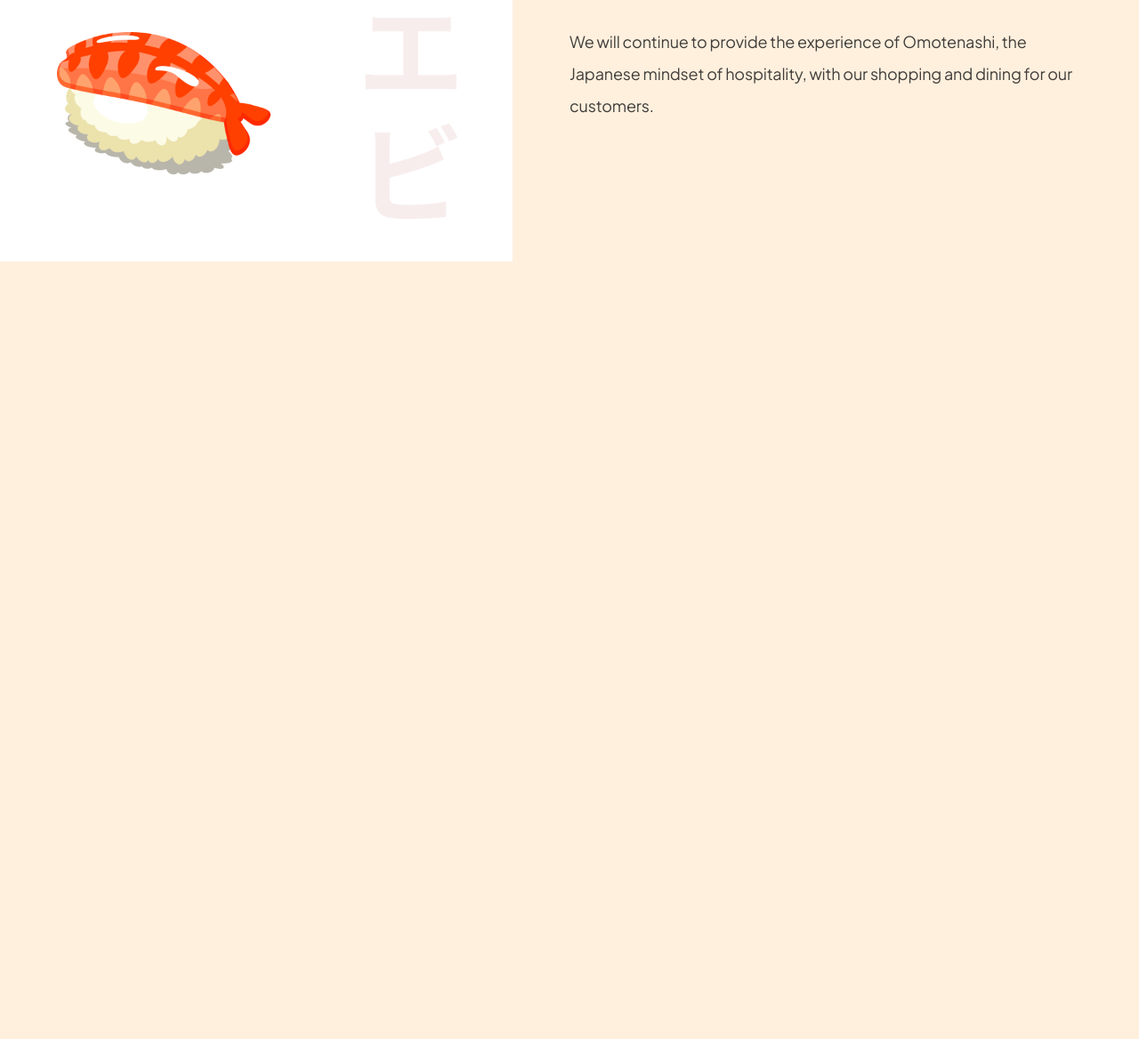
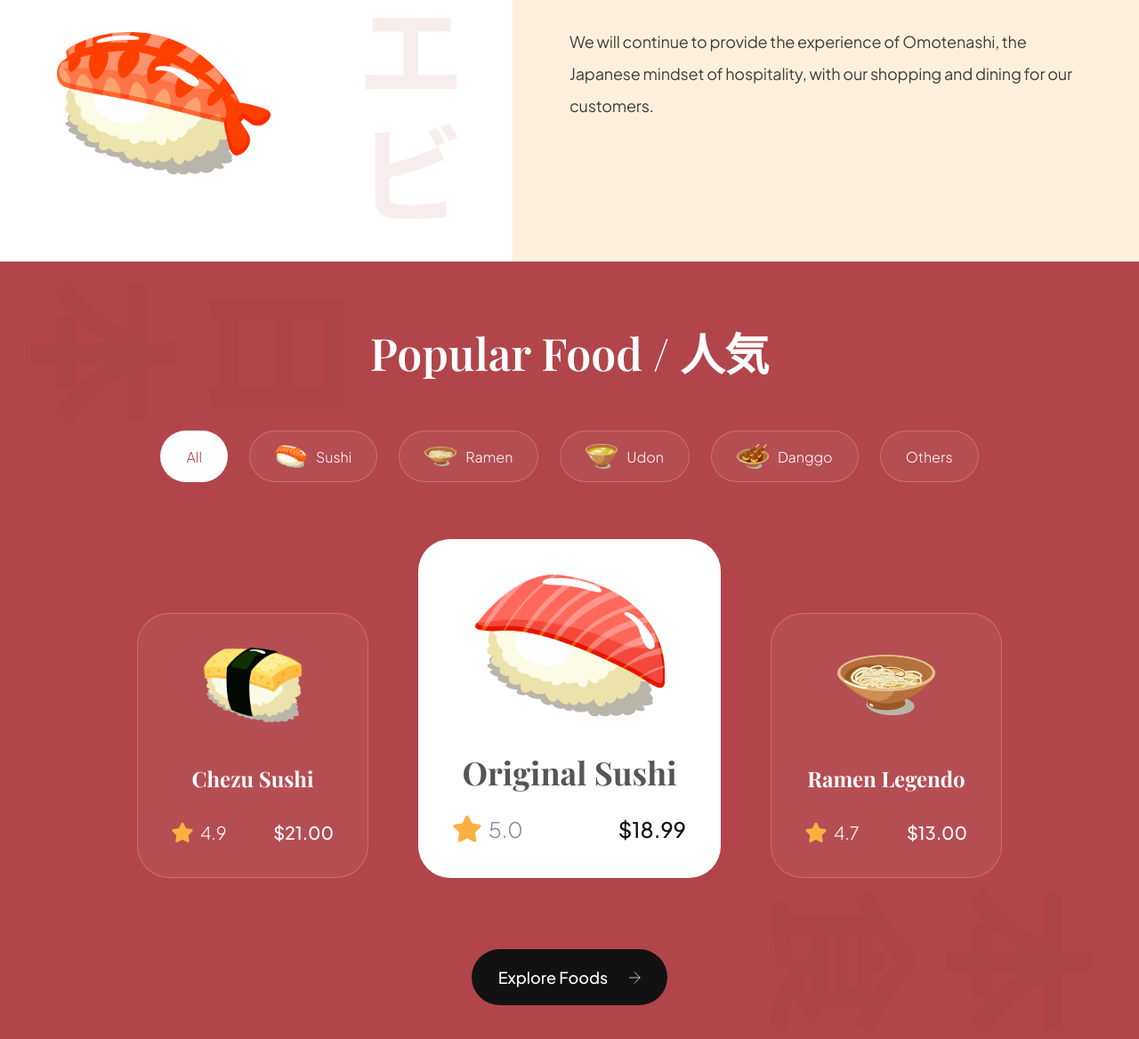
Before and after one commit to codnrawbwj/sushi-restaurant, a website built with Vite: page index.html in a window 1280 px wide. Shown: the part 1224-2392 px from the top of the page at 89% size. Before the commit the page ends 1518 px from the top, so only its background shows below. Built offline with nearby package versions, Linux system fonts and the light colour scheme.

Commit message:
popular section

```diff
--- a/css/sections/popular.css
+++ b/css/sections/popular.css
@@ -0,0 +1,197 @@
+.popular-foods {
+    padding: 64px;
+
+    display: flex;
+    flex-direction: column;
+
+    background-color: var(--primary-color);
+    background-image: url(../../assets/popular_bg.png);
+    background-position: center;
+    background-repeat: no-repeat;
+    background-size: contain;
+    overflow: hidden;
+}
+
+.popular-foods__title {
+    font-size: 50px;
+    font-family: var(--playfair-display);
+    font-weight: 600;
+    line-height: 78px;
+    color: #fff;
+    text-align: center;
+}
+
+.popular-foods__filter {
+    margin-top: 48px;
+    max-width: 100%;
+    overflow-x: auto;
+
+    display: flex;
+    justify-content: center;
+    gap: 24px;
+}
+
+.popular-foods__filter-btn {
+    padding: 10px 28px;
+    display: flex;
+    flex-direction: row;
+    align-items: center;
+    gap: 10px;
+
+    background: rgba(255, 255, 255, 0.05);
+    border: 1px solid rgba(255, 255, 255, 0.2);
+    border-radius: 46px;
+    font-size: 16px;
+    font-weight: 300;
+    line-height: 25px;
+    font-family: var(--plus-jakarta-sans);
+    color: #fff;
+    cursor: pointer;
+}
+
+.popular-foods__filter-btn img {
+    width: 36px;
+    height: 36px;
+    object-fit: contain;
+}
+
+.popular-foods__filter-btn.active {
+    background-color: white;
+    color: var(--primary-color);
+}
+
+.popular-foods__filter-btn:hover {
+    background-color: white;
+    color: var(--primary-color);
+}
+
+.popular-foods__catalogue {
+    margin-top: 64px;
+    display: flex;
+    justify-content: center;
+    align-items: flex-end;
+    flex-wrap: wrap;
+    gap: 56px;
+}
+
+.popular-foods__button {
+    width: fit-content;
+
+    padding: 20px 30px;
+    margin: 80px auto 0;
+
+    background-color: var(--secondary-color);
+    border-radius: 64px;
+    border: none;
+    outline: none;
+    cursor: pointer;
+
+    font-family: var(--plus-jakarta-sans);
+    color: #fff;
+    font-size: 18px;
+    line-height: 23px;
+    font-weight: 500;
+}
+
+.popular-foods__button img {
+    width: 14px;
+    height: 14px;
+    object-fit: contain;
+    margin-left: 20px;
+}
+
+.popular-foods__card {
+    padding: 38px;
+    min-width: 260px;
+    height: fit-content;
+
+    display: flex;
+    align-items: center;
+    flex-direction: column;
+
+    border-radius: 36px;
+    background: rgba(255, 255, 255, 0.05);
+    border: 1px solid rgba(255, 255, 255, 0.2);
+}
+
+.popular-foods__card-image {
+    width: 110px;
+    height: 84px;
+    object-fit: contain;
+}
+
+.popular-foods__card-title {
+    margin-top: 47px;
+    font-size: 24px;
+    line-height: 32px;
+    font-family: var(--playfair-display);
+    color: #fff;
+    text-align: center;
+}
+
+.popular-foods__card-details {
+    width: 100%;
+    margin-top: 32px;
+}
+
+.popular-foods__card-rating {
+    display: flex;
+    align-items: center;
+    gap: 8px;
+}
+
+.popular-foods__card-rating img {
+    width: 24px;
+    height: 24px;
+    object-fit: contain;
+}
+
+.popular-foods__card-rating p {
+    font-size: 20px;
+    font-family: var(--plus-jakarta-sans);
+    color: #fff;
+    font-weight: 300;
+}
+
+.popular-foods__card-price {
+    font-size: 20px;
+    font-weight: 500;
+    font-family: var(--plus-jakarta-sans);
+    color: #fff;
+}
+
+.popular-foods__card.active-card {
+    background-color: #fff;
+    min-width: 340px;
+}
+
+.popular-foods__card.active-card
+.popular-foods__card-image {
+    width: 214px;
+    height: 160px;
+}
+
+.popular-foods__card.active-card
+.popular-foods__card-title {
+    color: var(--black-500);
+    font-size: 36px;
+}
+
+.popular-foods__card.active-card
+.popular-foods__card-rating img {
+    width: 32px;
+    height: 32px;
+}
+
+.popular-foods__card.active-card
+.popular-foods__card-rating p {
+    font-size: 24px;
+    color: var(--gray-100);
+}
+
+
+.popular-foods__card.active-card
+.popular-foods__card-price {
+    font-size: 24px;
+    color: var(--secondary-color);
+}
--- a/index.html
+++ b/index.html
@@ -102,6 +102,70 @@
     </div>
   </section>
 
+  <section class="popular-foods" id="menu">
+    <h2 class="popular-foods__title">Popular Food / 人気</h2>
+    <div class="popular-foods__filter">
+      <button class="popular-foods__filter-btn active">All</button>
+      <button class="popular-foods__filter-btn">
+        <img src="assets/sushi-9.png" alt="sushi filter">
+        Sushi</button>
+      <button class="popular-foods__filter-btn">
+        <img src="assets/sushi-8.png" alt="ramen filter">
+        Ramen</button>
+      <button class="popular-foods__filter-btn">
+        <img src="assets/sushi-7.png" alt="udon filter">
+        Udon</button>
+      <button class="popular-foods__filter-btn">
+        <img src="assets/sushi-6.png" alt="danggo filter">
+        Danggo</button>
+      <button class="popular-foods__filter-btn">Others</button>
+    </div>
+
+    <div class="popular-foods__catalogue">
+      <article class="popular-foods__card">
+        <img class="popular-foods__card-image" src="assets/sushi-12.png" alt="sushi-12">
+        <h4 class="popular-foods__card-title">Chezu Sushi</h4>
+        <div class="popular-foods__card-details flex-between">
+          <div class="popular-foods__card-rating">
+            <img src="assets/star.svg" alt="star">
+            <p>4.9</p>
+          </div>
+
+          <p class="popular-foods__card-price">$21.00</p>
+        </div>
+      </article>
+      <article class="popular-foods__card active-card">
+        <img class="popular-foods__card-image" src="assets/sushi-11.png" alt="sushi-11">
+        <h4 class="popular-foods__card-title">Original Sushi</h4>
+        <div class="popular-foods__card-details flex-between">
+          <div class="popular-foods__card-rating">
+            <img src="assets/star.svg" alt="star">
+            <p>5.0</p>
+          </div>
+
+          <p class="popular-foods__card-price">$18.99</p>
+        </div>
+      </article>
+      <article class="popular-foods__card">
+        <img class="popular-foods__card-image" src="assets/sushi-10.png" alt="ramen">
+        <h4 class="popular-foods__card-title">Ramen Legendo</h4>
+        <div class="popular-foods__card-details flex-between">
+          <div class="popular-foods__card-rating">
+            <img src="assets/star.svg" alt="star">
+            <p>4.7</p>
+          </div>
+
+          <p class="popular-foods__card-price">$13.00</p>
+        </div>
+      </article>
+    </div>
+
+    <button class="popular-foods__button">
+      Explore Foods
+      <img src="assets/arrow-right.svg" alt="arrow right">
+    </button>
+  </section>
+
   <script src="js/script.js" type="module"></script>
 </body>
 </html>
```
